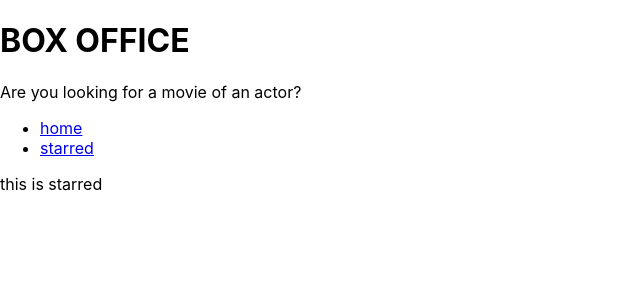
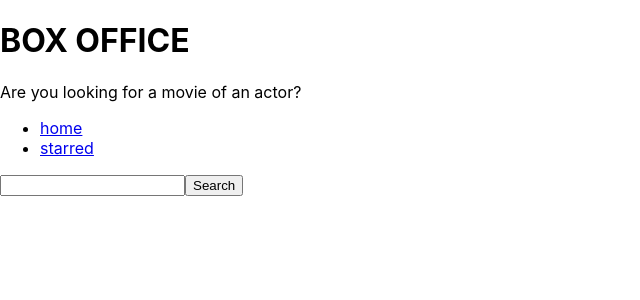
Before and after one commit to gauravrajbhar07/box-office, a React (Create React App) app: page / in a window 1280 px wide. Shown: the top 300 px of the page, without its empty margins (0-640 px from the left). Built offline with nearby package versions, Linux system fonts and the light colour scheme.

Commit message:
created input and fetch result from tv maze api

```diff
--- a/src/Pages/Home.js
+++ b/src/Pages/Home.js
@@ -1,10 +1,40 @@
-import React from 'react'
+import React, { useState } from 'react';
 import MainPageLayout from '../Components/MainPageLayout';
 
 const Home = () => {
+    const [input, setInput] = useState('');
+
+    const onSearch = () => {
+        fetch(`https://api.tvmaze.com/search/shows?q=${input}`)
+            .then(r => r.json())
+            .then(result => {
+                console.log(result);
+            });
+    };
+
+    const onInputChange = ev => {
+        setInput(ev.target.value);
+    };
+
+    const onKeyDown = ev => {
+        if (ev.keyCode === 13) {
+            onSearch();
+        }
+    };
+
     return (
-        <MainPageLayout>this is starred</MainPageLayout>
-    )
-}
+        <MainPageLayout>
+            <input
+                type="text"
+                onChange={onInputChange}
+                onKeyDown={onKeyDown}
+                value={input}
+            />
+            <button type="button" onClick={onSearch}>
+                Search
+            </button>
+        </MainPageLayout>
+    );
+};
 
 export default Home;
```
